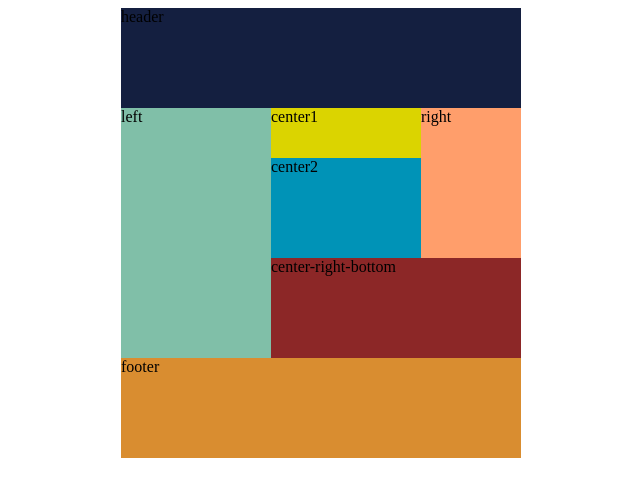
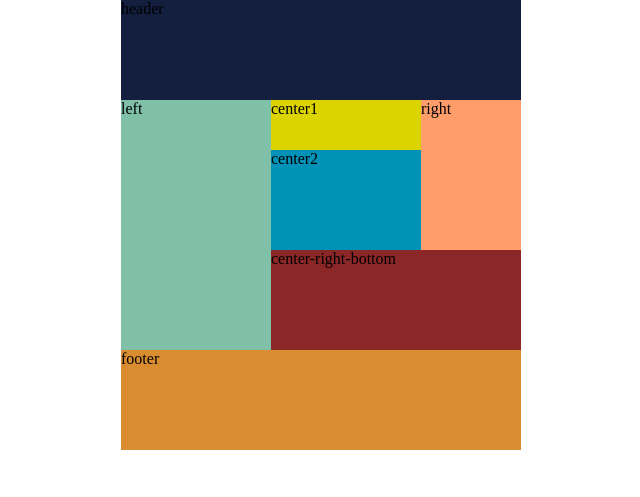
Before and after one commit to MASUDAErika516/curriculum, a PHP site: page /top2.html in a window 1280 px wide. Shown: the top 497 px of the page, without its empty margins (319-959 px from the left). Run offline with PHP 8.4, Linux system fonts and the light colour scheme.

Commit message:
課題提出
Div Puzzle 2-2

```diff
--- a/1-4/style2.css
+++ b/1-4/style2.css
@@ -1,8 +1,15 @@
 body{
+  min-height: 100%;
+  height:100%;
 }
 .wrapper{
   margin:0 auto;
   width:400px;
+}
+.clearfix::after{
+  content:'';
+  display: block;
+  clear: both;
 }
 .header{
   background-color: #141f40;
@@ -56,6 +63,10 @@ body{
   height:100px;
   background-color: #d98d30;
 }
+*{
+  margin:0;
+  padding:0;
+}
 
 @media screen and (max-width:767px){
   .wrapper{
--- a/1-4/top2.html
+++ b/1-4/top2.html
@@ -9,9 +9,9 @@
 <body>
   <div class="wrapper">
     <div class="header">header</div>
-    <div class="contents">
+    <div class="contents clerafix">
       <div class="left">left</div>
-      <div class="center-right">
+      <div class="center-right clearfix">
         <div class="center-right-upper">
           <div class="right">right</div>
           <div class="center">
```
